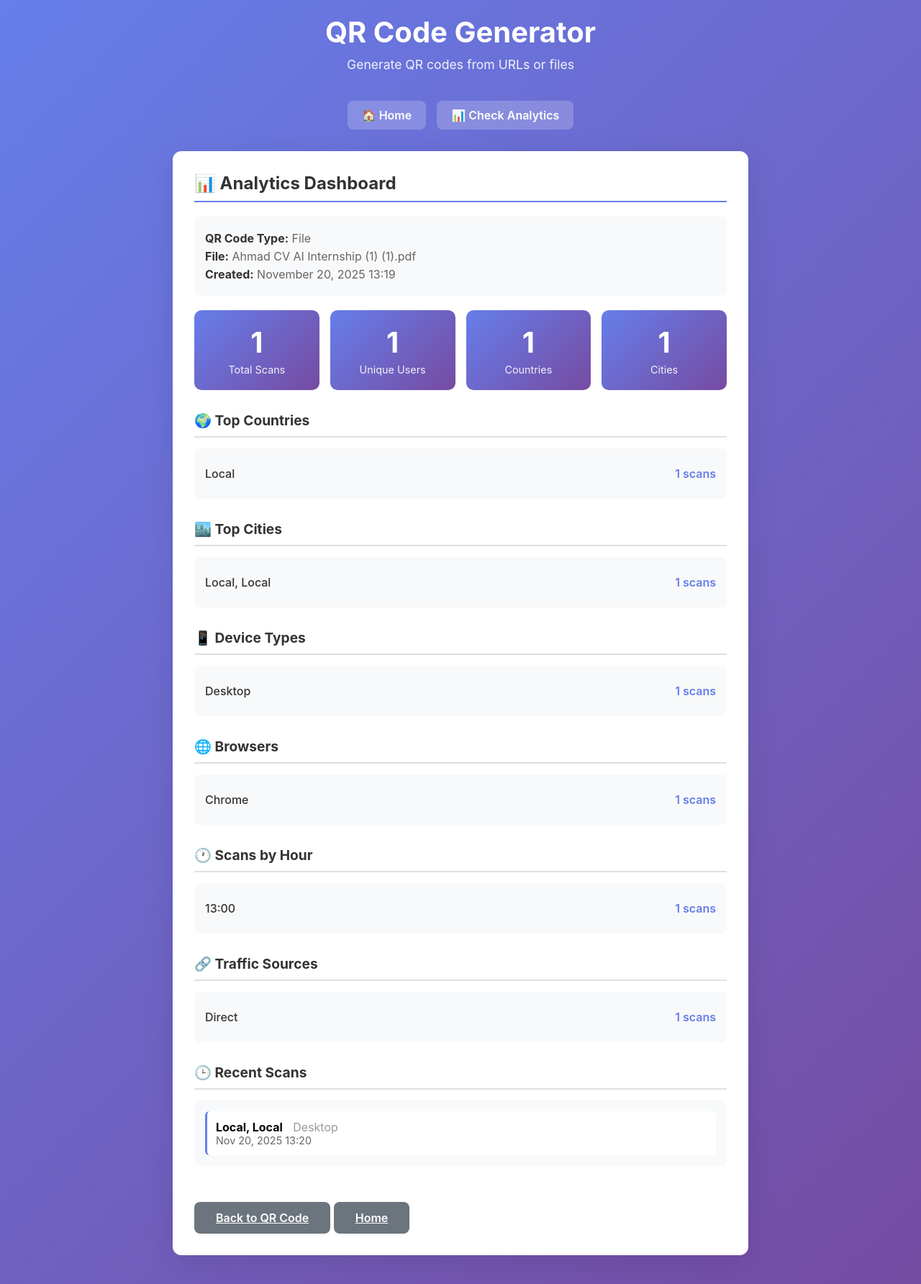
After one commit to Asadaugai/qr, a Django app: page /analytics/3/ in a window 1280 px wide. The commit adds this page. Shown: the whole page at 72% size. Run offline with Django 4.2, Linux system fonts and the light colour scheme; data comes from the database, SQL or seed files in the repository; both versions use the stored data as it was after the commit.

Commit message:
add basic analytics feature

```diff
--- /dev/null
+++ b/qr_generator/templates/qr_generator/analytics.html
@@ -0,0 +1,242 @@
+{% extends 'qr_generator/base.html' %}
+
+{% block title %}Analytics Dashboard{% endblock %}
+
+{% block content %}
+<div class="card">
+    <h2 class="section-title">📊 Analytics Dashboard</h2>
+
+    <div class="info-box" style="margin-bottom: 20px;">
+        <p><strong>QR Code Type:</strong> {{ qr_code.get_qr_type_display }}</p>
+        {% if qr_code.qr_type == 'file' %}
+            <p><strong>File:</strong> {{ qr_code.uploaded_file.original_filename }}</p>
+        {% else %}
+            <p><strong>URL:</strong> {{ qr_code.content }}</p>
+        {% endif %}
+        <p><strong>Created:</strong> {{ qr_code.created_at|date:"F d, Y H:i" }}</p>
+    </div>
+
+    <!-- Overview Stats -->
+    <div class="stats-grid">
+        <div class="stat-card">
+            <div class="stat-number">{{ stats.total_scans }}</div>
+            <div class="stat-label">Total Scans</div>
+        </div>
+        <div class="stat-card">
+            <div class="stat-number">{{ stats.unique_users }}</div>
+            <div class="stat-label">Unique Users</div>
+        </div>
+        <div class="stat-card">
+            <div class="stat-number">{{ stats.countries|length }}</div>
+            <div class="stat-label">Countries</div>
+        </div>
+        <div class="stat-card">
+            <div class="stat-number">{{ stats.cities|length }}</div>
+            <div class="stat-label">Cities</div>
+        </div>
+    </div>
+
+    <!-- Countries -->
+    <div class="analytics-section">
+        <h3>🌍 Top Countries</h3>
+        <div class="data-list">
+            {% for item in stats.countries|slice:":5" %}
+                <div class="data-item">
+                    <span class="data-label">{{ item.country }}</span>
+                    <span class="data-value">{{ item.count }} scans</span>
+                </div>
+            {% empty %}
+                <p style="color: #999;">No data yet</p>
+            {% endfor %}
+        </div>
+    </div>
+
+    <!-- Cities -->
+    <div class="analytics-section">
+        <h3>🏙️ Top Cities</h3>
+        <div class="data-list">
+            {% for item in stats.cities|slice:":5" %}
+                <div class="data-item">
+                    <span class="data-label">{{ item.city }}, {{ item.country }}</span>
+                    <span class="data-value">{{ item.count }} scans</span>
+                </div>
+            {% empty %}
+                <p style="color: #999;">No data yet</p>
+            {% endfor %}
+        </div>
+    </div>
+
+    <!-- Devices -->
+    <div class="analytics-section">
+        <h3>📱 Device Types</h3>
+        <div class="data-list">
+            {% for item in stats.devices %}
+                <div class="data-item">
+                    <span class="data-label">{{ item.device_type }}</span>
+                    <span class="data-value">{{ item.count }} scans</span>
+                </div>
+            {% empty %}
+                <p style="color: #999;">No data yet</p>
+            {% endfor %}
+        </div>
+    </div>
+
+    <!-- Browsers -->
+    <div class="analytics-section">
+        <h3>🌐 Browsers</h3>
+        <div class="data-list">
+            {% for item in stats.browsers|slice:":5" %}
+                <div class="data-item">
+                    <span class="data-label">{{ item.browser }}</span>
+                    <span class="data-value">{{ item.count }} scans</span>
+                </div>
+            {% empty %}
+                <p style="color: #999;">No data yet</p>
+            {% endfor %}
+        </div>
+    </div>
+
+    <!-- Time Distribution -->
+    <div class="analytics-section">
+        <h3>🕐 Scans by Hour</h3>
+        <div class="data-list">
+            {% for item in stats.hourly_distribution %}
+                <div class="data-item">
+                    <span class="data-label">{{ item.hour }}:00</span>
+                    <span class="data-value">{{ item.count }} scans</span>
+                </div>
+            {% empty %}
+                <p style="color: #999;">No data yet</p>
+            {% endfor %}
+        </div>
+    </div>
+
+    <!-- Traffic Sources -->
+    <div class="analytics-section">
+        <h3>🔗 Traffic Sources</h3>
+        <div class="data-list">
+            {% for item in stats.referrers|slice:":5" %}
+                <div class="data-item">
+                    <span class="data-label">{{ item.referrer }}</span>
+                    <span class="data-value">{{ item.count }} scans</span>
+                </div>
+            {% empty %}
+                <p style="color: #999;">No data yet</p>
+            {% endfor %}
+        </div>
+    </div>
+
+    <!-- Recent Scans -->
+    <div class="analytics-section">
+        <h3>🕒 Recent Scans</h3>
+        <div class="recent-scans">
+            {% for scan in stats.recent_scans %}
+                <div class="scan-item">
+                    <div>
+                        <strong>{{ scan.city }}, {{ scan.country }}</strong>
+                        <span style="color: #999; margin-left: 10px;">{{ scan.device_type }}</span>
+                    </div>
+                    <div style="font-size: 0.9em; color: #666;">
+                        {{ scan.scanned_at|date:"M d, Y H:i" }}
+                    </div>
+                </div>
+            {% empty %}
+                <p style="color: #999;">No scans yet</p>
+            {% endfor %}
+        </div>
+    </div>
+
+    <a href="{% url 'qr_result' qr_code.id %}" class="btn btn-secondary" style="display: inline-block; width: auto; margin-top: 20px;">
+        Back to QR Code
+    </a>
+
+    <a href="{% url 'home' %}" class="btn btn-secondary" style="display: inline-block; width: auto;">
+        Home
+    </a>
+</div>
+
+<style>
+    .stats-grid {
+        display: grid;
+        grid-template-columns: repeat(auto-fit, minmax(150px, 1fr));
+        gap: 15px;
+        margin: 20px 0;
+    }
+
+    .stat-card {
+        background: linear-gradient(135deg, #667eea 0%, #764ba2 100%);
+        color: white;
+        padding: 20px;
+        border-radius: 10px;
+        text-align: center;
+    }
+
+    .stat-number {
+        font-size: 2.5rem;
+        font-weight: bold;
+        margin-bottom: 5px;
+    }
+
+    .stat-label {
+        font-size: 0.9rem;
+        opacity: 0.9;
+    }
+
+    .analytics-section {
+        margin: 30px 0;
+    }
+
+    .analytics-section h3 {
+        font-size: 1.2rem;
+        margin-bottom: 15px;
+        color: #333;
+        border-bottom: 2px solid #e0e0e0;
+        padding-bottom: 10px;
+    }
+
+    .data-list {
+        background: #f8f9fa;
+        border-radius: 8px;
+        padding: 15px;
+    }
+
+    .data-item {
+        display: flex;
+        justify-content: space-between;
+        padding: 10px 0;
+        border-bottom: 1px solid #e0e0e0;
+    }
+
+    .data-item:last-child {
+        border-bottom: none;
+    }
+
+    .data-label {
+        font-weight: 500;
+        color: #333;
+    }
+
+    .data-value {
+        color: #667eea;
+        font-weight: 600;
+    }
+
+    .recent-scans {
+        background: #f8f9fa;
+        border-radius: 8px;
+        padding: 15px;
+    }
+
+    .scan-item {
+        padding: 12px;
+        background: white;
+        border-radius: 6px;
+        margin-bottom: 10px;
+        border-left: 3px solid #667eea;
+    }
+
+    .scan-item:last-child {
+        margin-bottom: 0;
+    }
+</style>
+{% endblock %}
--- a/qr_generator/templates/qr_generator/base.html
+++ b/qr_generator/templates/qr_generator/base.html
@@ -141,13 +141,40 @@
         .back-link:hover {
             text-decoration: underline;
         }
+
+        .nav-links {
+            display: flex;
+            gap: 15px;
+            justify-content: center;
+            margin-bottom: 30px;
+        }
+
+        .nav-link {
+            color: white;
+            text-decoration: none;
+            padding: 10px 20px;
+            background: rgba(255, 255, 255, 0.2);
+            border-radius: 8px;
+            font-weight: 600;
+            transition: all 0.3s;
+        }
+
+        .nav-link:hover {
+            background: rgba(255, 255, 255, 0.3);
+            transform: translateY(-2px);
+        }
     </style>
 </head>
 <body>
     <div class="container">
         <div class="header">
-            <h1>🔲 QR Code Generator</h1>
+            <h1>QR Code Generator</h1>
             <p>Generate QR codes from URLs or files</p>
+        </div>
+
+        <div class="nav-links">
+            <a href="{% url 'home' %}" class="nav-link">🏠 Home</a>
+            <a href="{% url 'check_analytics' %}" class="nav-link">📊 Check Analytics</a>
         </div>
 
         {% block content %}
--- a/qr_generator/templates/qr_generator/result.html
+++ b/qr_generator/templates/qr_generator/result.html
@@ -30,6 +30,12 @@
         <a href="{% url 'home' %}" class="btn btn-secondary" style="display: inline-block; width: auto;">
             Generate Another
         </a>
+
+        {% if qr_code.qr_type == 'file' %}
+        <a href="{% url 'analytics_dashboard' qr_code.id %}" class="btn" style="display: inline-block; width: auto; background: #28a745;">
+            📊 View Analytics
+        </a>
+        {% endif %}
     </div>
 </div>
 {% endblock %}
--- a/qr_generator/urls.py
+++ b/qr_generator/urls.py
@@ -6,5 +6,7 @@ urlpatterns = [
     path('generate/url/', views.generate_url_qr, name='generate_url_qr'),
     path('generate/file/', views.generate_file_qr, name='generate_file_qr'),
     path('result/<int:qr_id>/', views.qr_result, name='qr_result'),
+    path('analytics/<int:qr_id>/', views.analytics_dashboard, name='analytics_dashboard'),
+    path('check-analytics/', views.check_analytics, name='check_analytics'),
     path('<uuid:token>/', views.download_file, name='download_file'),
 ]
--- a/qr_generator/views.py
+++ b/qr_generator/views.py
@@ -1,11 +1,15 @@
 import qrcode
+import hashlib
 from io import BytesIO
 from django.shortcuts import render, redirect, get_object_or_404
 from django.core.files.base import ContentFile
 from django.http import FileResponse, Http404
 from django.urls import reverse
-from .models import UploadedFile, QRCode
+from django.contrib import messages
+from django.db.models import Q
+from .models import UploadedFile, QRCode, ScanAnalytics
 from .forms import URLQRForm, FileQRForm
+from .analytics import get_client_ip, get_location_from_ip, get_device_info, get_referrer
 
 
 def home(request):
@@ -85,18 +89,29 @@ def generate_file_qr(request):
 
 
 def qr_result(request, qr_id):
-    """Display generated QR code"""
+    """Display generated QR code with analytics"""
     qr_code = get_object_or_404(QRCode, id=qr_id)
+
+    # Get analytics stats
+    stats = ScanAnalytics.get_stats_for_qr(qr_code)
 
     context = {
         'qr_code': qr_code,
+        'stats': stats,
     }
     return render(request, 'qr_generator/result.html', context)
 
 
 def download_file(request, token):
-    """Download file using secure token"""
+    """Download file using secure token and track analytics"""
     uploaded_file = get_object_or_404(UploadedFile, token=token)
+
+    # Get the QR code associated with this file
+    qr_code = uploaded_file.qr_codes.first()
+
+    if qr_code:
+        # Track the scan
+        track_scan(request, qr_code)
 
     try:
         return FileResponse(
@@ -106,6 +121,32 @@ def download_file(request, token):
         )
     except FileNotFoundError:
         raise Http404("File not found")
+
+
+def track_scan(request, qr_code):
+    """Track analytics for QR code scan"""
+    # Get client information
+    ip_address = get_client_ip(request)
+    device_type, browser, os = get_device_info(request)
+    country, city = get_location_from_ip(ip_address)
+    referrer = get_referrer(request)
+
+    # Create unique user identifier (hash of IP + User Agent)
+    user_agent = request.META.get('HTTP_USER_AGENT', '')
+    user_identifier = hashlib.md5(f"{ip_address}{user_agent}".encode()).hexdigest()
+
+    # Save analytics
+    ScanAnalytics.objects.create(
+        qr_code=qr_code,
+        ip_address=ip_address,
+        user_identifier=user_identifier,
+        country=country,
+        city=city,
+        device_type=device_type,
+        browser=browser,
+        operating_system=os,
+        referrer=referrer
+    )
 
 
 def create_qr_code(data):
@@ -125,3 +166,40 @@ def create_qr_code(data):
     buffer = BytesIO()
     img.save(buffer, format='PNG')
     return buffer.getvalue()
+
+
+
+def analytics_dashboard(request, qr_id):
+    """Display detailed analytics dashboard for a QR code"""
+    qr_code = get_object_or_404(QRCode, id=qr_id)
+    stats = ScanAnalytics.get_stats_for_qr(qr_code)
+
+    context = {
+        'qr_code': qr_code,
+        'stats': stats,
+    }
+    return render(request, 'qr_generator/analytics.html', context)
+
+
+
+def check_analytics(request):
+    """Search and view analytics for QR codes"""
+    search_query = request.GET.get('search', '')
+    qr_codes = None
+
+    if search_query:
+        # Search by QR ID, filename, or content
+        qr_codes = QRCode.objects.filter(
+            Q(id__icontains=search_query) |
+            Q(content__icontains=search_query) |
+            Q(uploaded_file__original_filename__icontains=search_query)
+        ).select_related('uploaded_file').order_by('-created_at')[:20]
+    else:
+        # Show recent QR codes
+        qr_codes = QRCode.objects.filter(qr_type='file').select_related('uploaded_file').order_by('-created_at')[:10]
+
+    context = {
+        'qr_codes': qr_codes,
+        'search_query': search_query,
+    }
+    return render(request, 'qr_generator/check_analytics.html', context)
--- a/requirements.txt
+++ b/requirements.txt
@@ -1,3 +1,5 @@
 Django>=4.2,<5.0
 qrcode[pil]>=7.4
 Pillow>=10.0
+requests>=2.31.0
+user-agents>=2.2.0
```
Also changed, not shown: qr_generator/admin.py (+15 -2 lines), qr_generator/analytics.py (added, +67 -0 lines), qr_generator/forms.py (+12 -0 lines), qr_generator/models.py (+60 -0 lines), qr_generator/templates/qr_generator/check_analytics.html (added, +131 -0 lines), README.md, db.sqlite3, qr_generator/migrations/0002_scananalytics.py (added).
